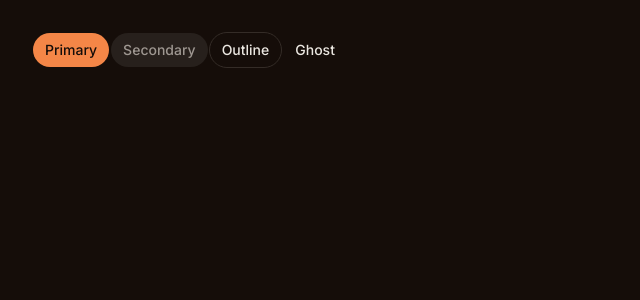
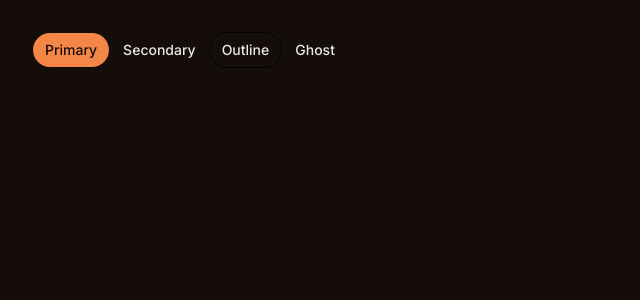
Before and after one commit to Cyrexart/shrimps-cn, a Next.js app: page / in a window 1280 px wide. Shown: the top 300 px of the page, without its empty margins (0-640 px from the left). Built offline with nearby package versions, Linux system fonts and the light colour scheme.

Commit message:
Refactored css styles to use calc instead of hardcoded values

```diff
--- a/registry/ui/button.tsx
+++ b/registry/ui/button.tsx
@@ -1,4 +1,3 @@
-// registry/ui/button.tsx
 import * as React from "react"
 import { Slot } from "@radix-ui/react-slot"
 import { cva, type VariantProps } from "class-variance-authority"
@@ -7,9 +6,8 @@ import { cn } from "@/lib/utils"
 const buttonVariants = cva(
   [
     "inline-flex items-center justify-center gap-2 whitespace-nowrap font-medium",
-    "cursor-pointer",
-    "transition-all duration-[250ms] [transition-timing-function:cubic-bezier(0.34,1.56,0.64,1)]",
-    "focus-visible:outline-none focus-visible:ring-2 focus-visible:ring-[var(--ring)] focus-visible:ring-offset-2 focus-visible:ring-offset-[var(--background)]",
+    "transition-all duration-[250ms] [transition-timing-function:var(--ease-spring)]",
+    "focus-visible:outline-none focus-visible:ring-2 focus-visible:ring-ring focus-visible:ring-offset-2 focus-visible:ring-offset-background",
     "disabled:pointer-events-none disabled:opacity-40",
     "active:scale-[0.96]",
     "[&_svg]:pointer-events-none [&_svg]:shrink-0",
@@ -18,24 +16,24 @@ const buttonVariants = cva(
     variants: {
       variant: {
         default:
-          "bg-[var(--primary)] text-[var(--primary-foreground)] hover:brightness-110 shadow-[var(--shadow-sm)]",
+          "bg-primary text-primary-foreground hover:brightness-110 shadow-sm",
         secondary:
-          "bg-[var(--secondary)] text-[var(--secondary-foreground)] border border-[var(--border)] hover:bg-[var(--accent)]",
+          "bg-background/10 text-foreground/10 border border-border hover:bg-accent",
         outline:
-          "border border-[var(--border)] bg-transparent text-[var(--foreground)] hover:bg-[var(--accent)] hover:text-[var(--accent-foreground)] hover:border-[var(--primary)]",
+          "border border-border bg-transparent text-foreground hover:bg-primary hover:text-primary-foreground hover:border-primary",
         ghost:
-          "bg-transparent text-[var(--foreground)] hover:bg-[var(--accent)] hover:text-[var(--accent-foreground)]",
+          "bg-transparent text-foreground hover:bg-primary hover:text-primary-foreground",
         destructive:
-          "bg-[var(--destructive)] text-[var(--destructive-foreground)] hover:brightness-110 shadow-[var(--shadow-sm)]",
+          "bg-destructive text-foreground hover:brightness-110 shadow-sm",
         link:
-          "bg-transparent text-[var(--primary)] underline-offset-4 hover:underline p-0 h-auto",
+          "bg-transparent text-primary underline-offset-4 hover:underline p-0 h-auto",
       },
       size: {
-        sm: "h-8  rounded-full px-4  text-xs  gap-1.5 [&_svg]:size-3.5",
-        default: "h-10 rounded-full px-6  text-sm  gap-2   [&_svg]:size-4",
-        lg: "h-12 rounded-full px-8  text-base gap-2.5 [&_svg]:size-5",
-        icon: "h-10 w-10 rounded-full  [&_svg]:size-4",
-        "icon-sm": "h-8 w-8 rounded-full [&_svg]:size-3.5",
+        sm: "h-8  rounded-full px-4 text-xs  gap-1.5 [&_svg]:size-3.5",
+        default: "h-10 rounded-full px-6 text-sm  gap-2   [&_svg]:size-4",
+        lg: "h-12 rounded-full px-8 text-base gap-2.5 [&_svg]:size-5",
+        icon: "h-10 w-10 rounded-full [&_svg]:size-4",
+        "icon-sm": "h-8  w-8  rounded-full [&_svg]:size-3.5",
       },
     },
     defaultVariants: {
--- a/src/app/globals.css
+++ b/src/app/globals.css
@@ -3,37 +3,13 @@
 @theme {
   --color-background: var(--background);
   --color-foreground: var(--foreground);
-  --color-card: var(--card);
-  --color-card-foreground: var(--card-foreground);
-  --color-popover: var(--popover);
-  --color-popover-foreground: var(--popover-foreground);
   --color-primary: var(--primary);
   --color-primary-foreground: var(--primary-foreground);
-  --color-secondary: var(--secondary);
-  --color-secondary-foreground: var(--secondary-foreground);
   --color-muted: var(--muted);
   --color-muted-foreground: var(--muted-foreground);
-  --color-accent: var(--accent);
-  --color-accent-foreground: var(--accent-foreground);
+  --color-border: var(--border);
+  --color-ring: var(--ring);
   --color-destructive: var(--destructive);
-  --color-destructive-foreground: var(--destructive-foreground);
-  --color-border: var(--border);
-  --color-input: var(--input);
-  --color-ring: var(--ring);
-  --color-success: var(--success);
-  --color-success-foreground: var(--success-foreground);
-  --color-success-muted: var(--success-muted);
-  --color-warning: var(--warning);
-  --color-warning-foreground: var(--warning-foreground);
-  --color-warning-muted: var(--warning-muted);
-  --color-info: var(--info);
-  --color-info-foreground: var(--info-foreground);
-  --color-info-muted: var(--info-muted);
-  --color-chart-1: var(--chart-1);
-  --color-chart-2: var(--chart-2);
-  --color-chart-3: var(--chart-3);
-  --color-chart-4: var(--chart-4);
-  --color-chart-5: var(--chart-5);
 
   --font-sans: var(--font-sans);
   --font-mono: var(--font-mono);
@@ -41,157 +17,43 @@
   --radius-sm: var(--radius-sm);
   --radius-md: var(--radius-md);
   --radius-lg: var(--radius-lg);
-  --radius-xl: var(--radius-xl);
-  --radius-2xl: var(--radius-2xl);
   --radius-full: var(--radius-full);
-
-  --shadow-sm: var(--shadow-sm);
-  --shadow-md: var(--shadow-md);
-  --shadow-lg: var(--shadow-lg);
-  --shadow-card: var(--shadow-card);
 
   --ease-spring: var(--ease-spring);
   --ease-out: var(--ease-out);
-  --ease-in-out: var(--ease-in-out);
 
   --duration-fast: var(--duration-fast);
   --duration-base: var(--duration-base);
-  --duration-slow: var(--duration-slow);
 }
 
 @layer base {
   :root {
-    /* — Shared tokens — */
-    --radius-sm: 0.5rem;
-    --radius-md: 0.875rem;
-    --radius-lg: 1.25rem;
-    --radius-xl: 1.75rem;
-    --radius-2xl: 2.5rem;
-    --radius-full: 9999px;
-    --radius: var(--radius-lg); /* shadcn binding */
+    --background: oklch(0.98 0.008 80);
+    --foreground: oklch(0.22 0.022 50);
+    --primary: oklch(0.65 0.175 46);
+    --destructive: oklch(0.55 0.165 24);
 
-    --space-1: 0.25rem;
-    --space-2: 0.5rem;
-    --space-3: 0.75rem;
-    --space-4: 1rem;
-    --space-5: 1.25rem;
-    --space-6: 1.5rem;
-    --space-8: 2rem;
-    --space-10: 2.5rem;
-    --space-12: 3rem;
-    --space-16: 4rem;
-    --space-20: 5rem;
-    --space-24: 6rem;
-    --space-32: 8rem;
-    --space-40: 10rem;
+    --secondary: oklch(from var(--background) calc(l - 0.05) c h);
+    --secondary-foreground: oklch(from var(--foreground) calc(l + 0.16) c h);
+    --muted: oklch(from var(--background) calc(l - 0.05) calc(c + 0.002) h);
+    --muted-foreground: oklch(
+      from var(--foreground) calc(l + 0.33) calc(c - 0.01) h
+    );
+    --accent: oklch(from var(--background) calc(l - 0.03) calc(c + 0.014) h);
+    --accent-foreground: var(--primary);
+    --border: oklch(from var(--background) calc(l - 0.1) calc(c + 0.004) h);
 
-    --duration-fast: 150ms;
-    --duration-base: 250ms;
-    --duration-slow: 350ms;
-    --ease-spring: cubic-bezier(0.34, 1.56, 0.64, 1);
-    --ease-out: cubic-bezier(0.16, 1, 0.3, 1);
-    --ease-in-out: cubic-bezier(0.45, 0, 0.55, 1);
-
-    --font-sans: "Outfit", ui-sans-serif, system-ui, sans-serif;
-    --font-mono: "IBM Plex Mono", ui-monospace, "Fira Code", monospace;
-
-    /* — Light theme — */
-    --background: oklch(0.98 0.008 80);
-    --card: oklch(1 0.004 80);
-    --popover: oklch(1 0.004 80);
-    --foreground: oklch(0.22 0.022 50);
-    --card-foreground: oklch(0.22 0.022 50);
-    --popover-foreground: oklch(0.22 0.022 50);
-    --primary: oklch(0.65 0.175 46);
-    --primary-foreground: oklch(0.98 0.008 80);
-    --secondary: oklch(0.93 0.01 78);
-    --secondary-foreground: oklch(0.38 0.018 55);
-    --muted: oklch(0.93 0.01 78);
-    --muted-foreground: oklch(0.55 0.012 62);
-    --accent: oklch(0.95 0.022 75);
-    --accent-foreground: oklch(0.58 0.175 46);
-    --destructive: oklch(0.55 0.165 24);
-    --destructive-foreground: oklch(0.98 0.008 80);
-    --border: oklch(0.88 0.012 75);
-    --input: oklch(0.88 0.012 75);
-    --ring: oklch(0.65 0.175 46);
-
-    --shadow-sm:
-      0 1px 3px oklch(0.22 0.022 50 / 0.08),
-      0 1px 2px oklch(0.22 0.022 50 / 0.04);
-    --shadow-md:
-      0 4px 12px oklch(0.22 0.022 50 / 0.1),
-      0 2px 4px oklch(0.22 0.022 50 / 0.06);
-    --shadow-lg:
-      0 8px 24px oklch(0.22 0.022 50 / 0.12),
-      0 4px 8px oklch(0.22 0.022 50 / 0.07);
-    --shadow-card:
-      0 2px 8px oklch(0.22 0.022 50 / 0.08),
-      0 0 0 1px oklch(0.88 0.012 75 / 0.9);
-
-    --success: oklch(0.52 0.148 145);
-    --success-foreground: oklch(0.98 0.008 145);
-    --success-muted: oklch(0.94 0.035 145);
-    --warning: oklch(0.62 0.148 70);
-    --warning-foreground: oklch(0.18 0.022 70);
-    --warning-muted: oklch(0.95 0.03 75);
-    --info: oklch(0.57 0.135 232);
-    --info-foreground: oklch(0.98 0.008 232);
-    --info-muted: oklch(0.94 0.03 232);
-
-    --chart-1: oklch(0.65 0.175 46);
-    --chart-2: oklch(0.52 0.148 145);
-    --chart-3: oklch(0.57 0.135 232);
-    --chart-4: oklch(0.58 0.135 305);
-    --chart-5: oklch(0.66 0.155 72);
+    --destructive-foreground: var(--background);
+    --primary-foreground: var(--background);
+    --input: var(--border);
+    --ring: var(--primary);
   }
 
   .dark {
-    /* — Dark theme (default) — */
     --background: oklch(0.17 0.016 50);
-    --card: oklch(0.21 0.015 52);
-    --popover: oklch(0.25 0.013 52);
     --foreground: oklch(0.93 0.01 80);
-    --card-foreground: oklch(0.93 0.01 80);
-    --popover-foreground: oklch(0.93 0.01 80);
     --primary: oklch(0.73 0.155 48);
-    --primary-foreground: oklch(0.17 0.016 50);
-    --secondary: oklch(0.25 0.013 52);
-    --secondary-foreground: oklch(0.68 0.012 65);
-    --muted: oklch(0.21 0.011 52);
-    --muted-foreground: oklch(0.57 0.01 60);
-    --accent: oklch(0.28 0.04 50);
-    --accent-foreground: oklch(0.8 0.155 50);
     --destructive: oklch(0.58 0.15 24);
-    --destructive-foreground: oklch(0.93 0.01 80);
-    --border: oklch(0.3 0.015 52);
-    --input: oklch(0.27 0.014 52);
-    --ring: oklch(0.73 0.155 48);
-
-    --shadow-sm:
-      0 1px 3px oklch(0.1 0.016 50 / 0.4), 0 1px 2px oklch(0.1 0.016 50 / 0.25);
-    --shadow-md:
-      0 4px 12px oklch(0.1 0.016 50 / 0.5), 0 2px 4px oklch(0.1 0.016 50 / 0.3);
-    --shadow-lg:
-      0 8px 28px oklch(0.1 0.016 50 / 0.6), 0 4px 8px oklch(0.1 0.016 50 / 0.35);
-    --shadow-card:
-      0 2px 10px oklch(0.1 0.016 50 / 0.45), 0 0 0 1px oklch(0.3 0.015 52 / 0.7);
-
-    --success: oklch(0.66 0.148 145);
-    --success-foreground: oklch(0.96 0.02 145);
-    --success-muted: oklch(0.22 0.05 145);
-    --warning: oklch(0.74 0.14 68);
-    --warning-foreground: oklch(0.96 0.015 75);
-    --warning-muted: oklch(0.22 0.046 68);
-    --info: oklch(0.68 0.125 232);
-    --info-foreground: oklch(0.96 0.018 232);
-    --info-muted: oklch(0.22 0.042 232);
-
-    --chart-1: oklch(0.73 0.155 48);
-    --chart-2: oklch(0.66 0.148 145);
-    --chart-3: oklch(0.68 0.125 232);
-    --chart-4: oklch(0.68 0.13 305);
-    --chart-5: oklch(0.76 0.145 72);
   }
 
   *,
@@ -204,7 +66,6 @@
   html {
     font-family: var(--font-sans);
     -webkit-font-smoothing: antialiased;
-    -moz-osx-font-smoothing: grayscale;
   }
 
   body {
@@ -221,22 +82,13 @@
   h6 {
     line-height: 1.2;
     letter-spacing: -0.02em;
-    text-wrap: balance;
     font-weight: 600;
-  }
-
-  p,
-  li {
-    text-wrap: pretty;
-    max-width: 68ch;
   }
 
   code,
   kbd,
-  pre,
-  samp {
+  pre {
     font-family: var(--font-mono);
-    font-variant-numeric: tabular-nums slashed-zero;
   }
 
   :focus-visible {
@@ -259,7 +111,6 @@
       background-color var(--duration-base) var(--ease-out),
       border-color var(--duration-base) var(--ease-out),
       color var(--duration-base) var(--ease-out),
-      box-shadow var(--duration-base) var(--ease-out),
       opacity var(--duration-base) var(--ease-out);
   }
 
```
